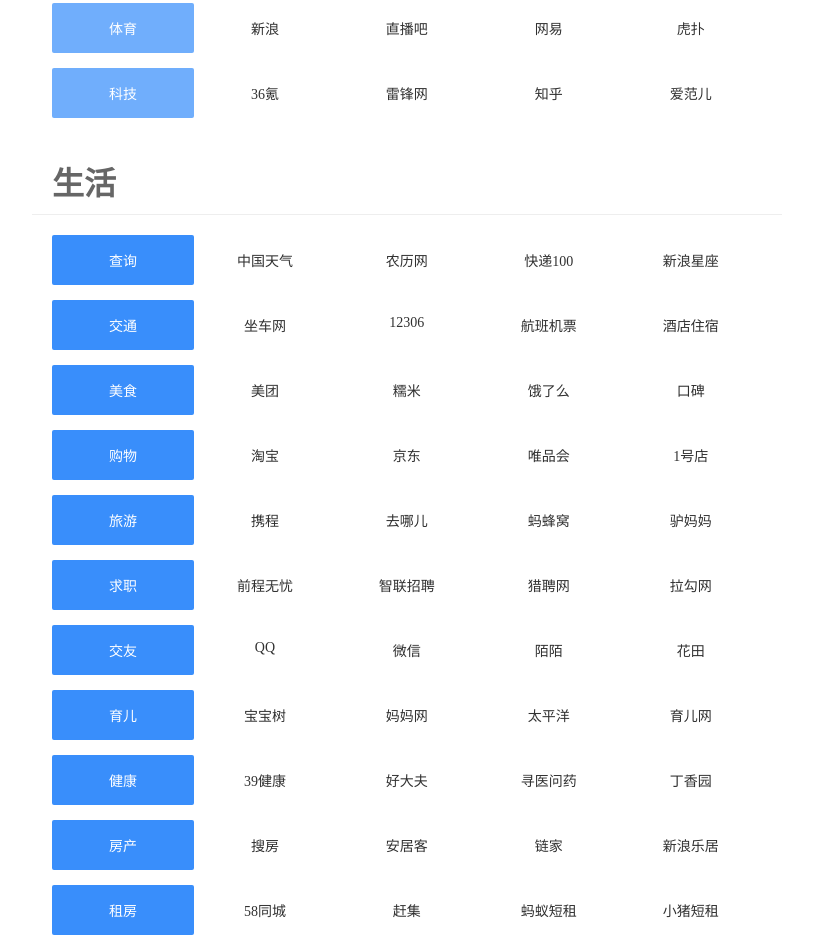
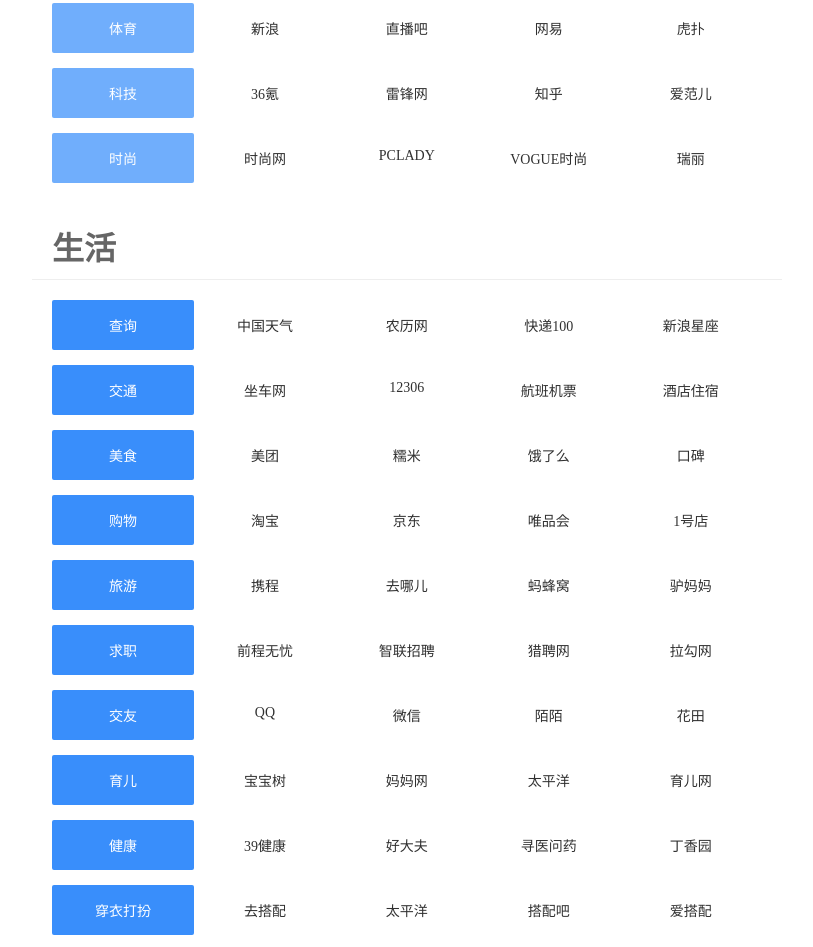
Before and after one commit to checkcool/checkcool.github.io, a website: page index.html in a window 1280 px wide. Shown: the part 918-1865 px from the top of the page, without its empty margins (233-1046 px from the left). Drawn offline with Linux system fonts and the light colour scheme.

Commit message:
穿衣打扮和时尚

```diff
--- a/index.html
+++ b/index.html
@@ -120,6 +120,7 @@
                 <li class="item clearfix"><a>汽车</a><a href="http://m.autohome.com.cn/">汽车之家</a><a href="http://m.yiche.com/">易车</a><a href="http://m.pcauto.com.cn/">太平洋</a><a href="http://m.xin.com/">优信</a></li>
                 <li class="item clearfix"><a>体育</a><a href="http://sports.sina.cn/">新浪</a><a href="http://m.zhibo8.cc/">直播吧</a><a href="http://sports.163.com/">网易</a><a href="http://m.hupu.com">虎扑</a></li>
                 <li class="item clearfix"><a>科技</a><a href="http://36kr.com/">36氪</a><a href="http://www.leiphone.com/">雷锋网</a><a href="http://www.zhihu.com/">知乎</a><a href="http://www.ifanr.com/">爱范儿</a></li>
+                <li class="item clearfix"><a>时尚</a><a href="http://m.trends.com.cn/">时尚网</a><a href="http://g.pclady.com.cn/">PCLADY</a><a href="http://m.vogue.com.cn/">VOGUE时尚</a><a href="http://m.rayli.com.cn/">瑞丽</a></li>
             </ul>
         </section>
         <section class="info life">
@@ -134,6 +135,7 @@
                 <li class="item clearfix"><a>交友</a><a href="http://im.qq.com/">QQ</a><a href="https://weixin.qq.com/">微信</a><a href="http://www.immomo.com/">陌陌</a><a href="http://love.163.com/3g">花田</a></li>
                 <li class="item clearfix"><a>育儿</a><a href="http://m.babytree.com/">宝宝树</a><a href="http://m.mama.cn/">妈妈网</a><a href="http://m.pcbaby.com.cn/">太平洋</a><a href="http://m.ci123.com/">育儿网</a></li>
                 <li class="item clearfix"><a>健康</a><a href="http://m.39.net/">39健康</a><a href="http://m.haodf.com/">好大夫</a><a href="http://3g.club.xywy.com/">寻医问药</a><a href="http://www.dxy.cn/">丁香园</a></li>
+                <li class="item clearfix"><a>穿衣打扮</a><a href="http://www.7dapei.com/">去搭配</a><a href="http://g.pclady.com.cn/baike/dress/zxzq/chuanyidaban/">太平洋</a><a href="http://tieba.baidu.com/f?kw=%B4%EE%C5%E4&fr=ala0&tpl=5&pn=0&">搭配吧</a><a href="http://www.lovedapei.cn/m/">爱搭配</a></li>
                 <li class="item clearfix"><a>房产</a><a href="http://gz.sofang.com/">搜房</a><a href="http://www.anjuke.com/">安居客</a><a href="http://m.lianjia.com/">链家</a><a href="http://house.sina.cn/touch/index/">新浪乐居</a></li>
                 <li class="item clearfix"><a>租房</a><a href="http://m.58.com/">58同城</a><a href="http://3g.ganji.com/">赶集</a><a href="http://m.mayi.com/">蚂蚁短租</a><a href="http://m.xiaozhu.com/">小猪短租</a></li>
                 <li class="item clearfix"><a>装修</a><a href="http://m.to8to.com/">士巴兔</a><a href="http://m.pchouse.com.cn/">太平洋</a><a href="http://m.jia.com/">齐家网</a><a href="http://jiaju.sina.cn/">新浪家居</a></li>
```
